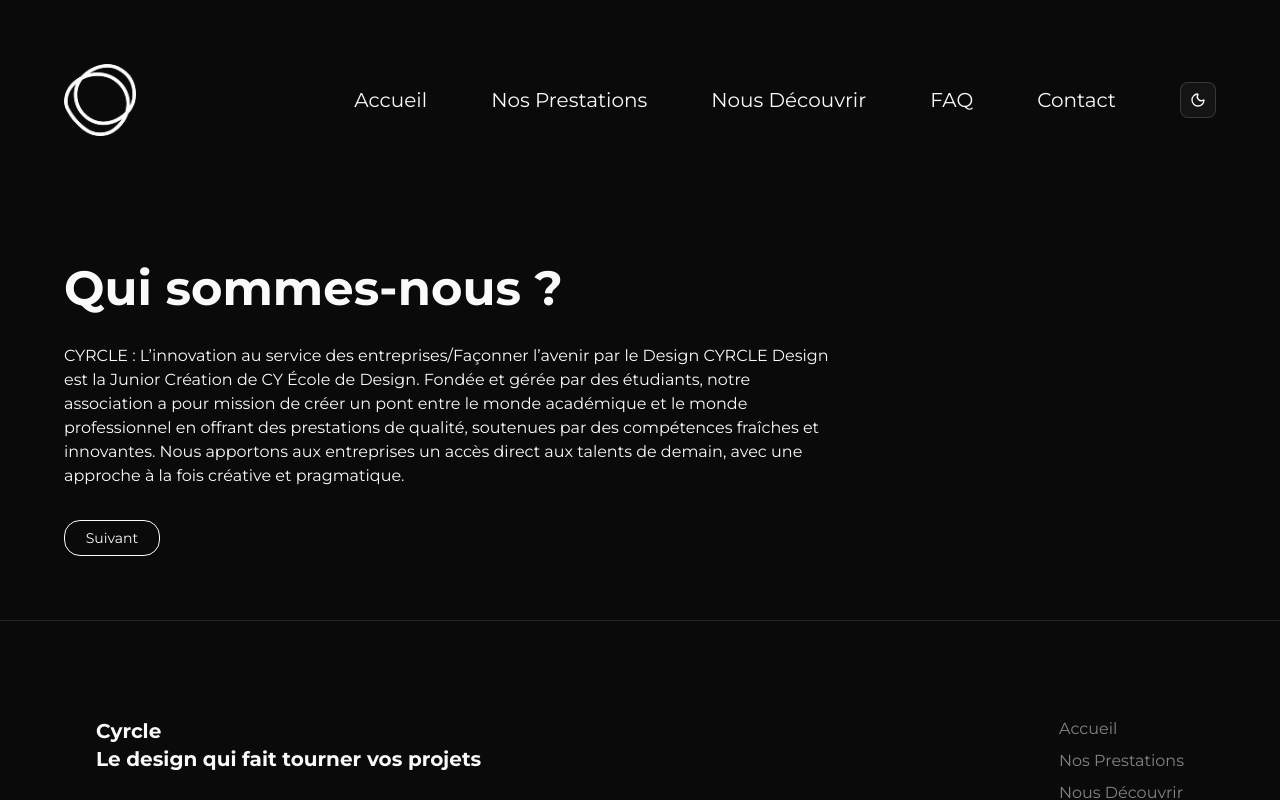
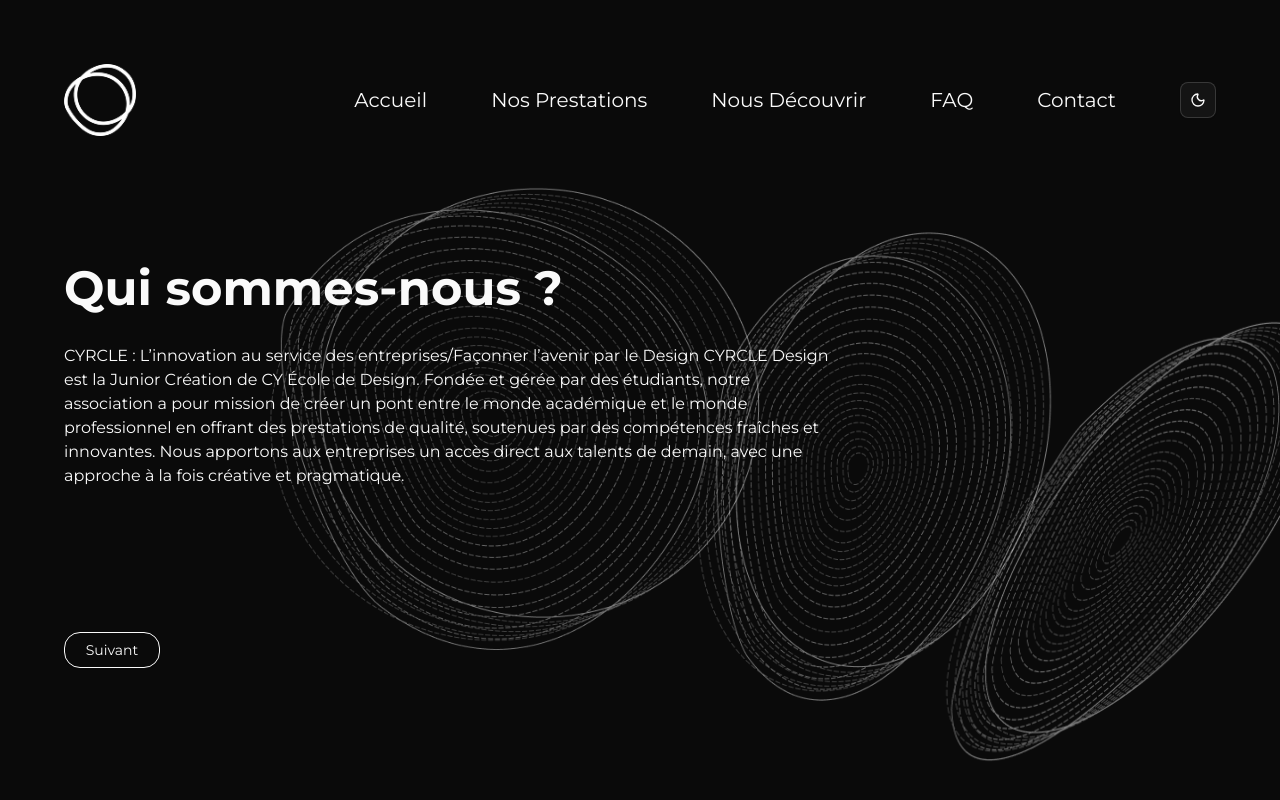
Before and after one commit to ArcLKN/cyrcle-website, a React (Vite) app: page /cyrcle-website/decouvrir in a window 1280 px wide. Shown: the top 800 px of the page. Built offline with nearby package versions, Linux system fonts and the light colour scheme.

Commit message:
Added images

```diff
--- a/src/pages/NousDecouvrir.jsx
+++ b/src/pages/NousDecouvrir.jsx
@@ -1,5 +1,8 @@
 import { useRef, useState } from "react";
 import { Button } from "@/components/ui/button";
+import souche1 from "@/assets/souche_1.png";
+import souche2 from "@/assets/souche_2.png";
+import souche3 from "@/assets/souche_3.png";
 
 function NousDecouvrir() {
 	const [textIndex, setTextIndex] = useState(0);
@@ -31,7 +34,7 @@
 		<div className='space-y-8 max-w-2/3'>
 			<h1 className='text-5xl font-bold'>{texts[textIndex].title}</h1>
 			<p>{texts[textIndex].text}</p>
-			<div className='flex flex-row space-x-4'>
+			<div className='flex flex-row space-x-4 my-36'>
 				{textIndex > 0 && (
 					<Button
 						className='w-24 bg-background border-1 rounded-2xl border-foreground text-foreground hover:bg-foreground hover:text-background hover:scale-110 transition-all duration-300'
@@ -53,6 +56,21 @@
 					</Button>
 				)}
 			</div>
+			<img
+				src={souche1}
+				alt='souche1'
+				className='pointer-events-none absolute right-0 top-0 h-164 w-auto -translate-x-112 translate-y-24 opacity-50'
+			/>
+			<img
+				src={souche2}
+				alt='souche2'
+				className='pointer-events-none absolute right-0 top-0 h-164 w-auto -translate-x-38 translate-y-36 opacity-50'
+			/>
+			<img
+				src={souche3}
+				alt='souche3'
+				className='pointer-events-none absolute right-0 top-0 h-164 w-auto -translate-x-0 translate-y-54 opacity-50'
+			/>
 		</div>
 	);
 }
```
